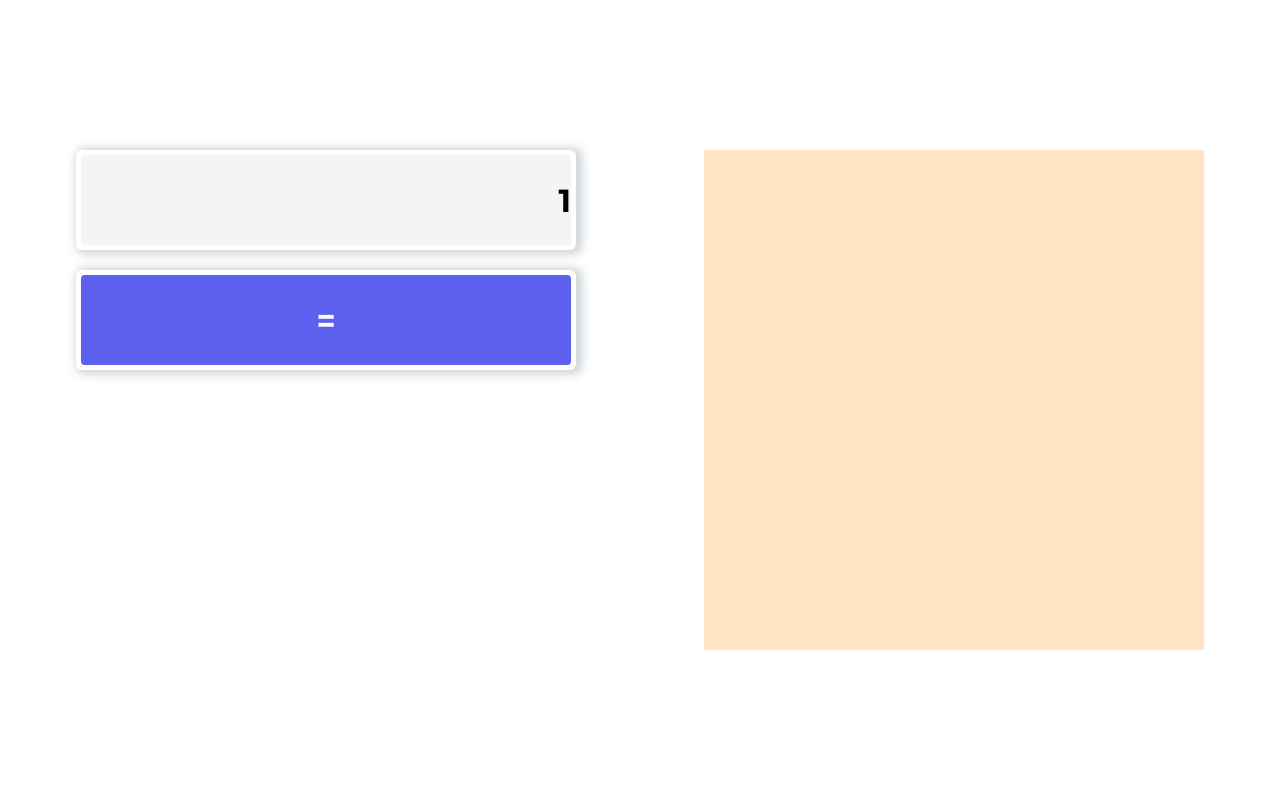
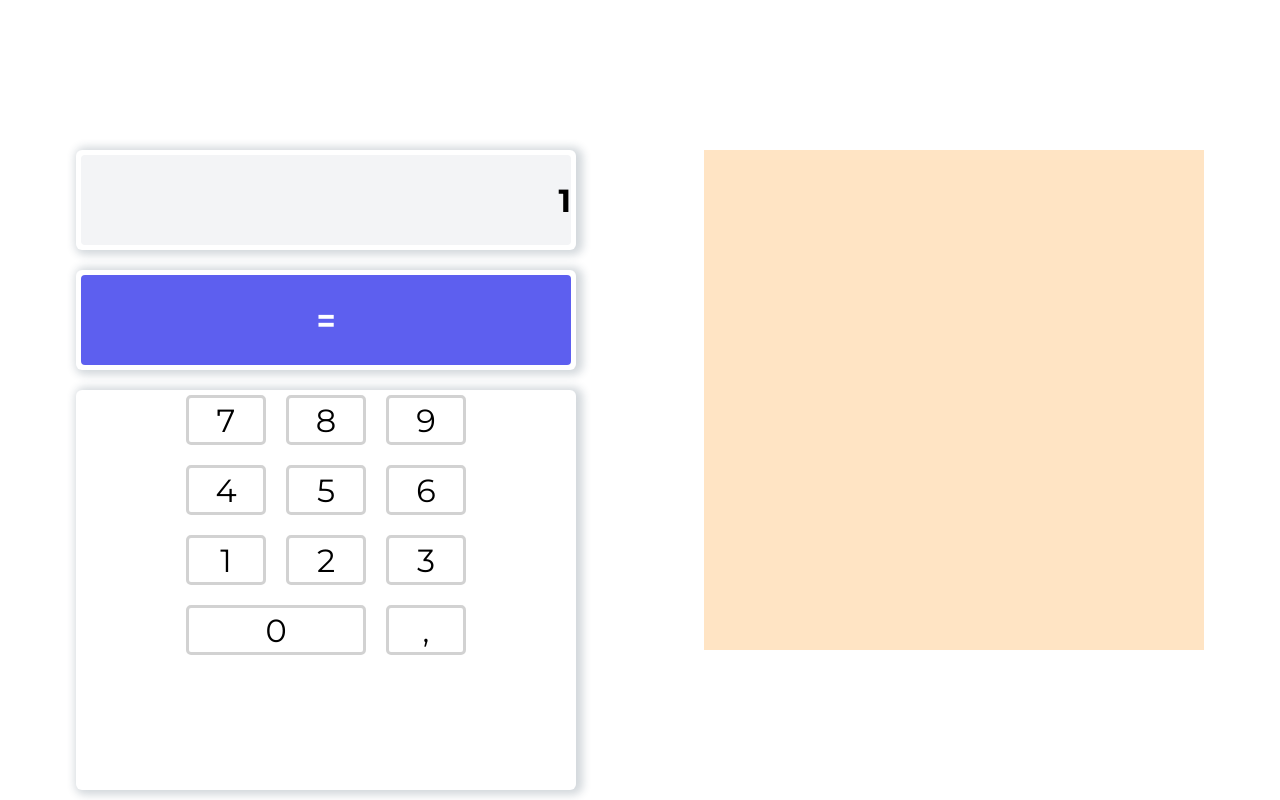
Before and after one commit to Ceosar/calculator_dnd, a React (Vite) app: page / in a window 1280 px wide. Built offline with nearby package versions, Linux system fonts and the light colour scheme.

Commit message:
ADD numbers btns

```diff
--- a/src/components/calculator/Calculator.tsx
+++ b/src/components/calculator/Calculator.tsx
@@ -5,6 +5,7 @@ import "react-resizable/css/styles.css";
 import classes from "./Calculator.module.css";
 import Display from "../calculatorElements/display/Display";
 import Equal from "../calculatorElements/equal/Equal";
+import Numbers from "../calculatorElements/numbers/Numbers";
 
 const ResponsiveGridLayout = WidthProvider(Responsive);
 
@@ -14,33 +15,36 @@ const Calculator: React.FC = () => {
     return savedLayout ? JSON.parse(savedLayout) : [];
   });
 
-  // const [layout, setLayout] = useState<Layout[]>([]);
-
-  // const onLayoutChange = (layoutChange: Layout[]) => {
-  //   setLayout(layoutChange);
-  //   console.log(layoutChange);
-  //   localStorage.setItem("layout", JSON.stringify(layoutChange));
-  // };
+  const saveLayoutToLocalStorage = (newLayout: Layout[]) => {
+    setLayout(newLayout);
+    localStorage.setItem("layout", JSON.stringify(newLayout));
+  };
 
   const onLayoutChange = (layoutChange: Layout[]) => {
-    console.log("onchange");
-    localStorage.setItem("layout", JSON.stringify(layout));
+    saveLayoutToLocalStorage(layoutChange);
   };
 
   const onDrop = (lay: Layout[], item: Layout, e: any) => {
+    var height = 1;
+    const new_lay = [...lay].slice(0, -1);
     const elemId = e.dataTransfer.getData("text/plain");
-    const new_lay = [...lay].slice(0, -1);
+    const uniqueId = Math.random().toString(36).substring(7); // Генерация уникального идентификатора
 
-    console.log("ondrop");
+    switch (elemId) {
+      case "numbers":
+        height = 4;
+        break;
+      default:
+        height = 1;
+        break;
+    }
+
     setLayout([
       ...new_lay,
       {
         ...item,
-        i: elemId === "display" || elemId === "equal" ? elemId : item.i,
-        x: item.x,
-        y: item.y,
-        w: 1,
-        h: 1,
+        i: elemId,
+        h:height
       },
     ]);
   };
@@ -48,7 +52,7 @@ const Calculator: React.FC = () => {
   const generateDOM = () => {
     return layout.map((l: Layout, i: number) => {
       return (
-        <div key={i} className="layout-item">
+        <div key={l.i} className="layout-item">
           {l.i === "display" ? <Display /> : <Equal />}
         </div>
       );
@@ -65,12 +69,13 @@ const Calculator: React.FC = () => {
       onDrop={onDrop}
       compactType={null}
       preventCollision
+      rowHeight={100}
       onLayoutChange={onLayoutChange}
     >
       {layout.map((item: Layout, i: number) => {
         return (
-          <div key={i} id={item.i} className="layout-item">
-            {item.i === "display" ? <Display /> : <Equal />}
+          <div key={item.i} id={item.i} className="layout-item">
+            {item.i === "display" ? <Display /> : item.i === "equal" ? <Equal /> : item.i === "numbers" ? <Numbers/> : null}
           </div>
         );
       })}
--- a/src/components/calculatorElements/equal/Equal.tsx
+++ b/src/components/calculatorElements/equal/Equal.tsx
@@ -6,7 +6,6 @@ const Equal: React.FC = () => {
     <section
       className={classes.equal_wrapper}
       draggable
-    //   onDragStart={(e) => onDragStart(e, "plugin1")}
     >
       <span className={classes.equal_span}>=</span>
     </section>
--- /dev/null
+++ b/src/components/calculatorElements/numbers/Numbers.module.css
@@ -0,0 +1,35 @@
+.numbers_wrapper {
+    width: 100%;
+    height: 400px;
+    background-color: rgb(255, 255, 255);
+    box-shadow: 3px 1px 8px 4px rgba(34, 60, 80, 0.2);
+    padding: 5px;
+    border-radius: 6px;
+    cursor: pointer;
+}
+
+.numbers_span {
+    width: 100%;
+    height: 100%;
+    /* background-color: rgb(243, 244, 246); */
+    border-radius: 4px;
+    display: grid;
+    gap: 20px;
+    justify-items: center;
+    align-items: center;
+    justify-content: center;
+    grid-template-columns: repeat(3, 80px);
+    grid-template-rows: repeat(3, 50px) 50px;
+}
+
+.numbers_span button {
+    width: 100%;
+    height: 100%;
+    border: 3px solid rgba(130, 131, 131, 0.359);
+    border-radius: 5px;
+}
+
+.numbers_zero{
+    min-width: 100%;
+    grid-column: 3 / 1;
+}
--- /dev/null
+++ b/src/components/calculatorElements/numbers/Numbers.tsx
@@ -0,0 +1,24 @@
+import React from "react";
+import classes from "./Numbers.module.css";
+
+const Numbers: React.FC = () => {
+  return (
+    <section className={classes.numbers_wrapper} draggable>
+      <span className={classes.numbers_span}>
+        <button>7</button>
+        <button>8</button>
+        <button>9</button>
+        <button>4</button>
+        <button>5</button>
+        <button>6</button>
+        <button>1</button>
+        <button>2</button>
+        <button>3</button>
+        <button className={classes.numbers_zero}>0</button>
+        <button>,</button>
+      </span>
+    </section>
+  );
+};
+
+export default Numbers;
--- a/src/components/sidebar/Sidebar.tsx
+++ b/src/components/sidebar/Sidebar.tsx
@@ -2,6 +2,7 @@ import React from "react";
 import classes from "./Sidebar.module.css";
 import Equal from "../calculatorElements/equal/Equal";
 import Display from "../calculatorElements/display/Display";
+import Numbers from "../calculatorElements/numbers/Numbers";
 
 const Sidebar: React.FC = () => {
   return (
@@ -12,6 +13,9 @@ const Sidebar: React.FC = () => {
         <div draggable onDragStart={(e) => onDragStart(e, "equal")}>
           <Equal />
         </div>
+        <div draggable onDragStart={(e) => onDragStart(e, "numbers")}>
+          <Numbers />
+        </div>
     </div>
   );
 };
```
